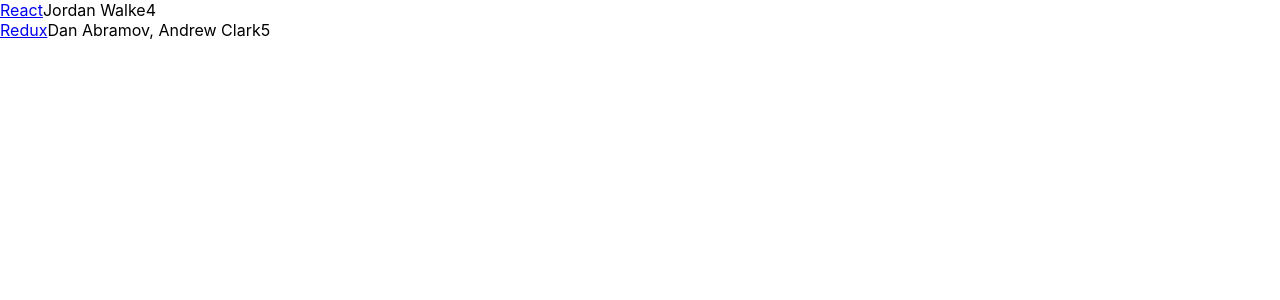
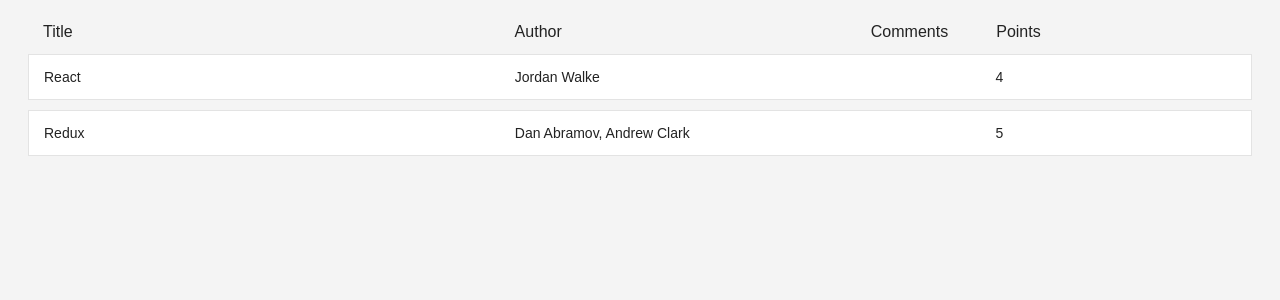
Before and after one commit to mtking78/react-redux-tut1, a React (Create React App) app: page / in a window 1280 px wide. Shown: the top 300 px of the page. Built offline with nearby package versions, Linux system fonts and the light colour scheme.

Commit message:
Styling for components with columns and headers.

```diff
--- a/src/components/App.css
+++ b/src/components/App.css
@@ -0,0 +1,7 @@
+.app {
+  margin: 20px;
+}
+
+.interactions, .error {
+  text-align: center;
+}
--- a/src/components/Stories.css
+++ b/src/components/Stories.css
@@ -0,0 +1,17 @@
+.stories {
+  margin: 20px 0;
+}
+
+.stories-header {
+  display: flex;
+  line-height: 24px;
+  font-size: 16px;
+  padding: 0 10px;
+  justify-content: space-between;
+}
+
+.stories-header > span {
+  overflow: hidden;
+  text-overflow: ellipsis;
+  padding: 0 5px;
+}
--- a/src/components/Stories.js
+++ b/src/components/Stories.js
@@ -2,16 +2,55 @@
 import './Stories.css';
 import Story from './Story';
 
-// Second, the Stories component in the src/components/Stories.js file, receives the stories as props and renders for each story a Story component. You may want to default to an empty array that the Stories component doesn’t crash when the list of stories is null.
+// Define an object to describe the columns in the src/components/Stories.js file:
+const COLUMNS = {
+  title: {
+    label: 'Title',
+    width: '40%',
+  },
+  author: {
+    label: 'Author',
+    width: '30%',
+  },
+  comments: {
+    label: 'Comments',
+    width: '10%',
+  },
+  points: {
+    label: 'Points',
+    width: '10%',
+  },
+  archive: {
+    width: '10%',
+  },
+};
 
+// The Stories component in the src/components/Stories.js file, receives the stories as props and renders for each story a Story component. You may want to default to an empty array that the Stories component doesn’t crash when the list of stories is null.
 const Stories = ({ stories }) =>
   <div className="stories">
+    {/* Use the COLUMNS object to give the Stories component matching header columns as well. That’s why the COLUMNS object got defined in the Stories component in the first place. Now, rather than doing it manually, as in the Story component, map over the object dynamically to render the header columns. Since it is an object, you have to turn it into an array of the property names, and then access the object by its keys to retrieve its properties (width, label). */}
+    {/* Extract the header columns as its own StoriesHeader component to keep your components well arranged and separated by concerns. */}
+    <StoriesHeader columns={COLUMNS} />
       {(stories || []).map(story =>
         <Story
           key={story.objectID}
           story={story}
+          // Pass this object to your Story component in the src/components/Stories.js file. Still the Stories component has access to the object to use it later on for its own column headings.
+          columns={COLUMNS}
         />
       )}
   </div>
 
+  const StoriesHeader = ({columns }) =>
+    <div className="stories-header">
+      {Object.keys(COLUMNS).map(key =>
+        <span
+          key={key}
+          style={{ width: COLUMNS[key].width }}
+        >
+          {COLUMNS[key].label}
+        </span>
+      )}
+    </div>
+
 export default Stories;
--- a/src/components/Story.css
+++ b/src/components/Story.css
@@ -0,0 +1,15 @@
+.story {
+  display: flex;
+  line-height: 24px;
+  white-space: nowrap;
+  margin: 10px 0;
+  padding: 10px;
+  background: #ffffff;
+  border: 1px solid #e3e3e3;
+}
+
+.story > span {
+  overflow: hidden;
+  text-overflow: ellipsis;
+  padding: 0 5px;
+}
--- a/src/components/Story.js
+++ b/src/components/Story.js
@@ -3,7 +3,7 @@
 
 // Third, the Story component, in the src/components/Story.js file, renders a few properties of the passed story object. The story object gets already destructured from the props in the function signature. Furthermore, the story object gets destructured as well.
 
-const Story = ({ story }) => {
+const Story = ({ story, columns }) => {
   const {
     title,
     url,
@@ -14,12 +14,16 @@
 
   return (
     <div className="story">
-      <span>
+      <span style={{ width: columns.title.width }}>
         <a href={url}>{title}</a>
       </span>
-      <span>{author}</span>
-      <span>{num_comments}</span>
-      <span>{points}</span>
+      <span style={{ width: columns.author.width }}>{author}
+      </span>
+      <span style={{ width: columns.comments.width }}>{num_comments}
+      </span>
+      <span style={{ width: columns.points.width }}>{points}</span>
+      <span style={{ width: columns.archive.width }}>
+      </span>
     </div>
   );
 }
--- a/src/index.css
+++ b/src/index.css
@@ -1,14 +1,61 @@
 body {
-  margin: 0;
-  padding: 0;
-  font-family: -apple-system, BlinkMacSystemFont, "Segoe UI", "Roboto", "Oxygen",
-    "Ubuntu", "Cantarell", "Fira Sans", "Droid Sans", "Helvetica Neue",
-    sans-serif;
-  -webkit-font-smoothing: antialiased;
-  -moz-osx-font-smoothing: grayscale;
+  color: #222;
+  background: #f4f4f4;
+  font: 400 14px CoreSana, Arial, sans-serif;
 }
 
-code {
-  font-family: source-code-pro, Menlo, Monaco, Consolas, "Courier New",
-    monospace;
+a {
+  color: #222;
+  text-decoration: none;
 }
+
+a:hover {
+  text-decoration: underline;
+}
+
+ul, li {
+  list-style: none;
+  padding: 0;
+  margin: 0;
+}
+
+input {
+  padding: 10px;
+  border-radius: 5px;
+  outline: none;
+  margin-right: 10px;
+  border: 1px solid #dddddd;
+}
+
+button {
+  padding: 10px;
+  border-radius: 5px;
+  border: 1px solid #dddddd;
+  background: transparent;
+  color: #808080;
+  cursor: pointer;
+}
+
+button:hover {
+  color: #222;
+}
+
+.button-inline {
+  border-width: 0;
+  background: transparent;
+  color: inherit;
+  text-align: inherit;
+  -webkit-font-smoothing: inherit;
+  padding: 0;
+  font-size: inherit;
+  cursor: pointer;
+}
+
+.button-active {
+  border-radius: 0;
+  border-bottom: 1px solid #38BB6C;
+}
+
+*:focus {
+  outline: none;
+}
```
Lines whose indentation alone changed are shown as unchanged.
